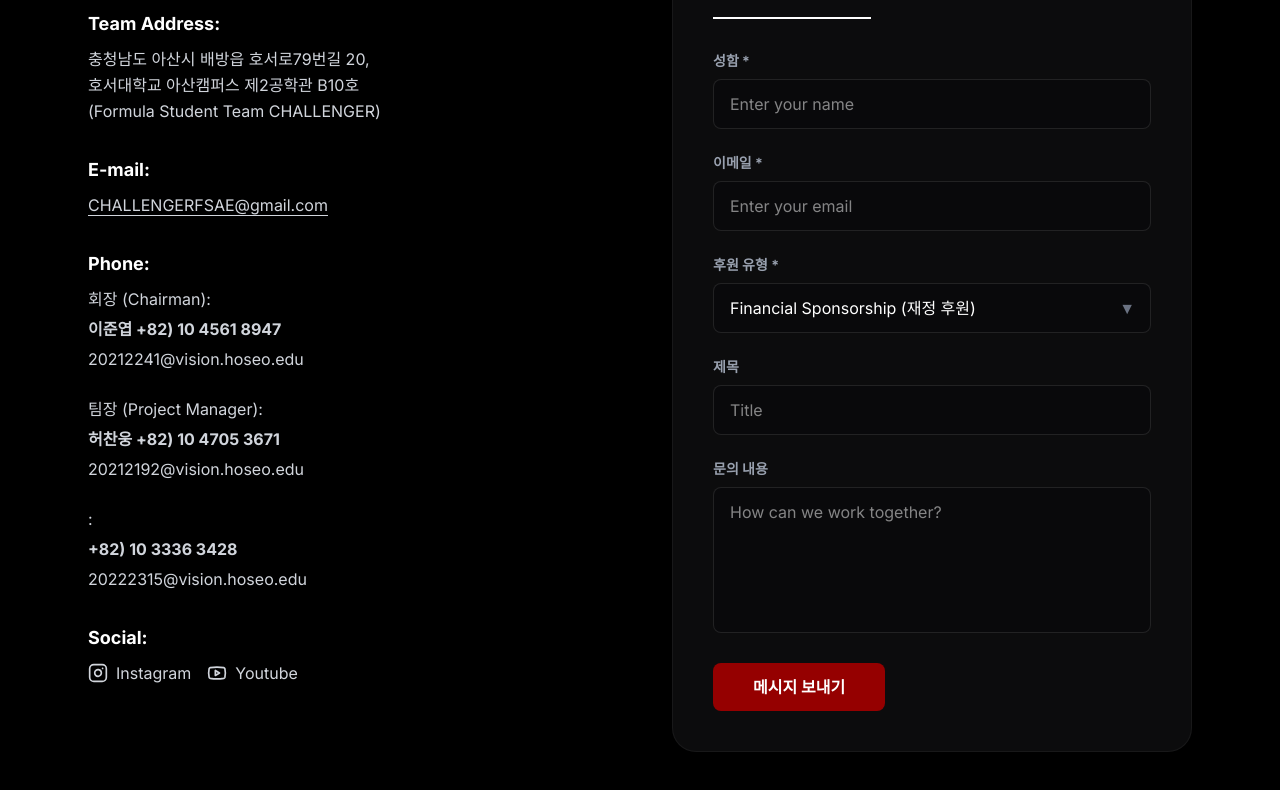
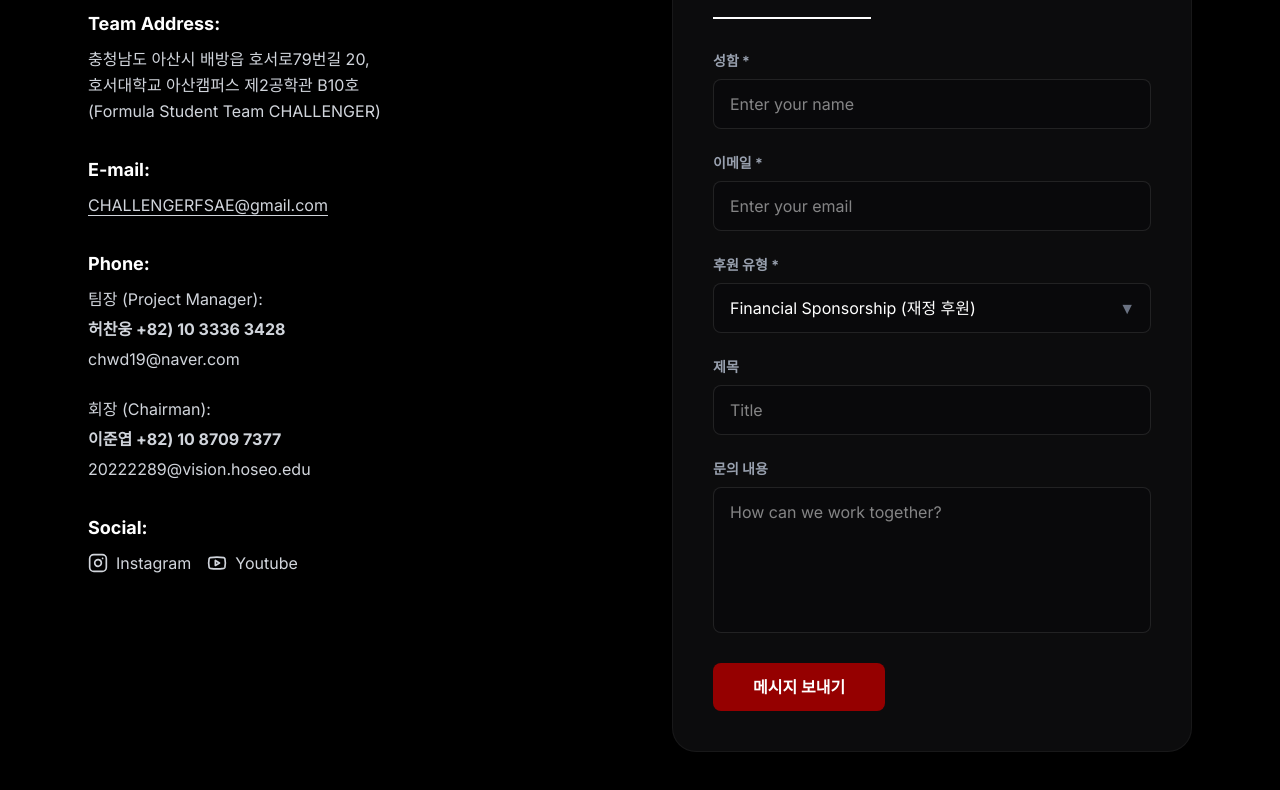
Before and after one commit to Doomy1122/challenger-web, a Next.js app in the folder challenger-web/: page /sponsors in a window 1280 px wide. Shown: the part 4430-5220 px from the top of the page. Built offline with nearby package versions, Linux system fonts and the light colour scheme.

Commit message:
Update sponsorship contact leadership

```diff
--- a/challenger-web/app/sponsors/page.tsx
+++ b/challenger-web/app/sponsors/page.tsx
@@ -112,7 +112,7 @@ export default function SponsorsPage() {
   const handleSubmit = (e: React.FormEvent) => {
     e.preventDefault();
     const { name, email, supportType, subject, message } = formData;
-    const mailTo = "20212241@vision.hoseo.edu";
+    const mailTo = "chwd19@naver.com";
     const body = `Name: ${name}
 Email: ${email}
 Support Type: ${supportType}
@@ -242,34 +242,22 @@ ${message}`;
                 <div>
                   <h3 className="text-white text-lg font-bold mb-2">Phone:</h3>
 
-                  {/* 회장 정보 */}
-                  <p className={contentClass}>{t.roles.chair}:</p>
+                  {/* 팀장 정보 */}
+                  <p className={contentClass}>{t.roles.pm}:</p>
                   <p className={`${contentClass} font-bold mt-1`}>
-                    {/* ✅ 변수 사용: 이름과 번호 */}
-                    {c.name_chair} +82) 10 4561 8947
+                    {c.name_pm} +82) 10 3336 3428
                   </p>
-                  <a href="mailto:20212241@vision.hoseo.edu" className={`${contentClass} block hover:text-white mt-1 transition`}>
-                    20212241@vision.hoseo.edu
+                  <a href="mailto:chwd19@naver.com" className={`${contentClass} block hover:text-white mt-1 transition`}>
+                    chwd19@naver.com
                   </a>
 
-                  {/* 팀장 정보 */}
-                  <p className={`${contentClass} mt-6`}>{t.roles.pm}:</p>
+                  {/* 회장 정보 */}
+                  <p className={`${contentClass} mt-6`}>{t.roles.chair}:</p>
                   <p className={`${contentClass} font-bold mt-1`}>
-                    {/* ✅ 변수 사용: 이름과 번호 */}
-                    {c.name_pm} +82) 10 4705 3671
+                    {c.name_chair} +82) 10 8709 7377
                   </p>
-                  <a href="mailto:20212192@vision.hoseo.edu" className={`${contentClass} block hover:text-white mt-1 transition`}>
-                    20212192@vision.hoseo.edu
-                  </a>
-
-                  {/* 부팀장 정보 */}
-                  <p className={`${contentClass} mt-6`}>{t.roles.vice}:</p>
-                  <p className={`${contentClass} font-bold mt-1`}>
-                    {/* ✅ 변수 사용: 이름과 번호 */}
-                    {c.name_vice} +82) 10 3336 3428
-                  </p>
-                  <a href="mailto:20222315@vision.hoseo.edu" className={`${contentClass} block hover:text-white mt-1 transition`}>
-                    20222315@vision.hoseo.edu
+                  <a href="mailto:20222289@vision.hoseo.edu" className={`${contentClass} block hover:text-white mt-1 transition`}>
+                    20222289@vision.hoseo.edu
                   </a>
                 </div>
 
```
